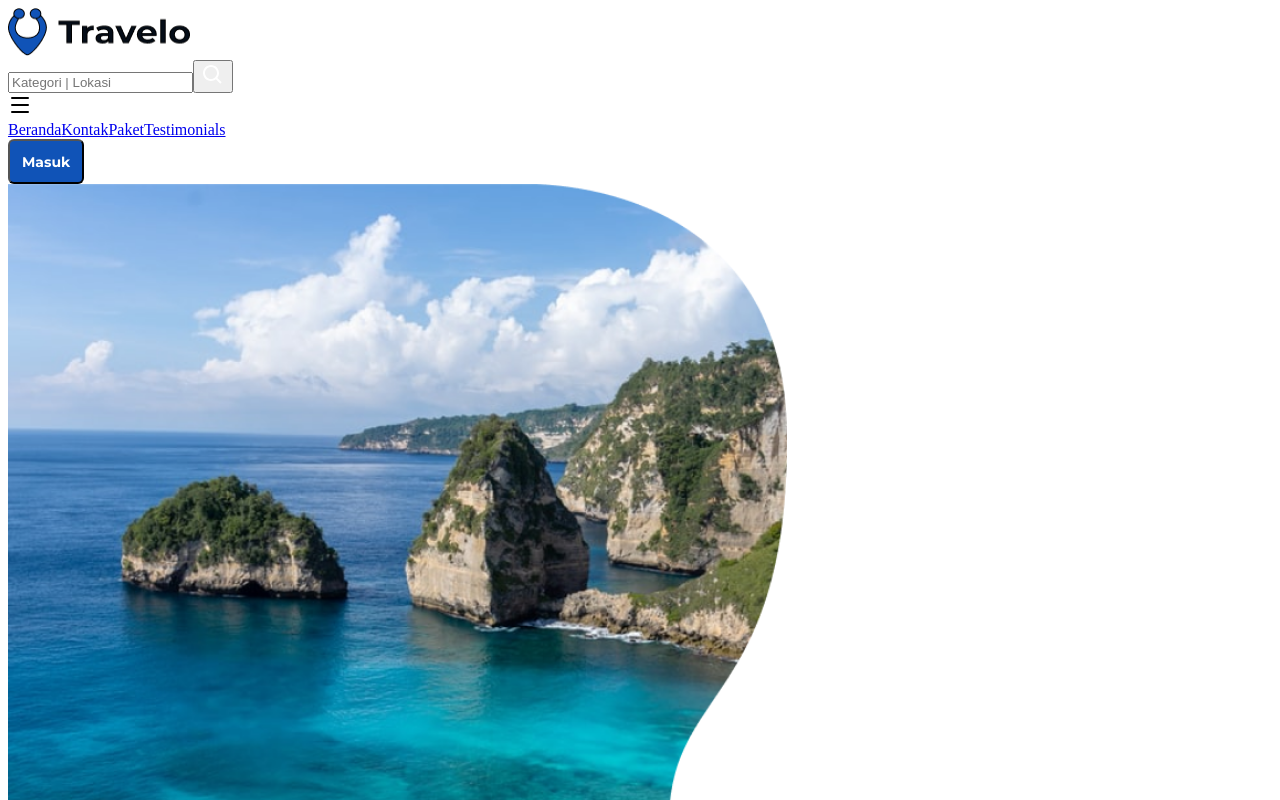
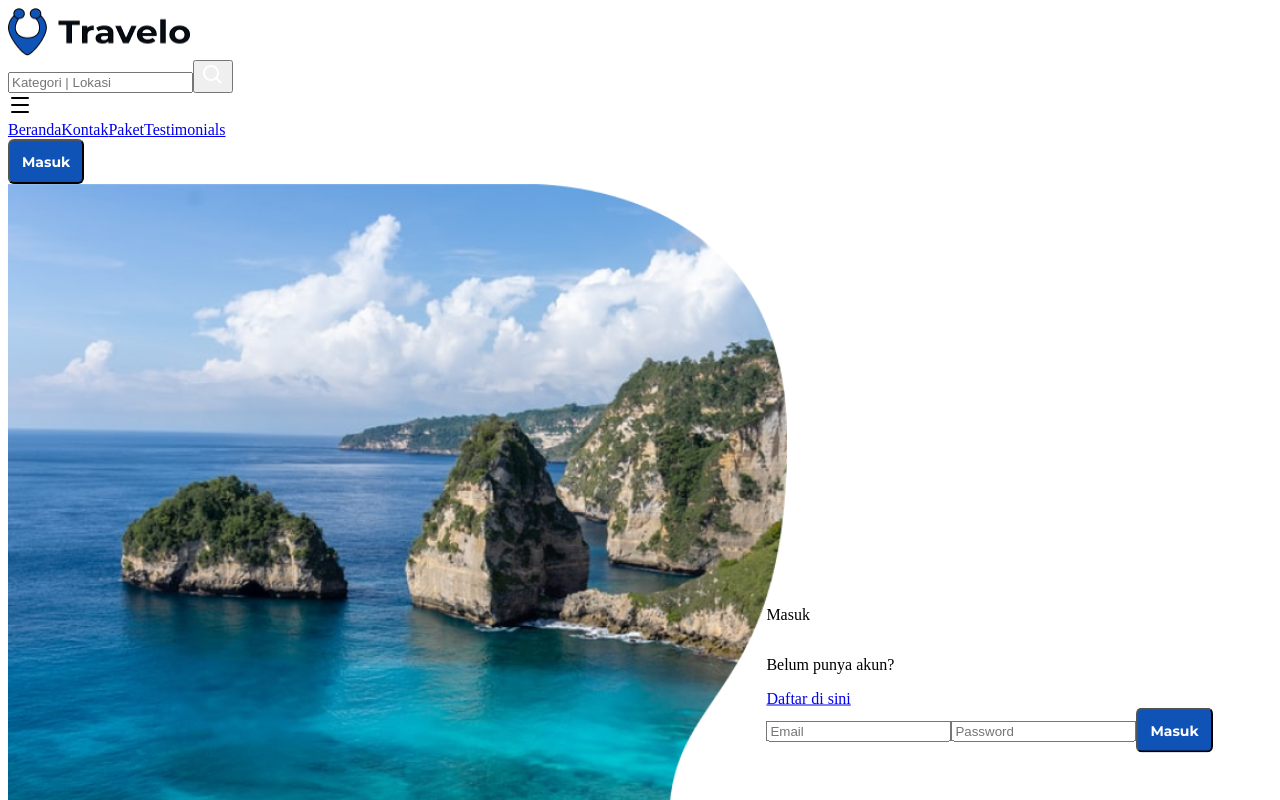
Before and after one commit to ahmadsanny2/travelo, a Next.js app: page /login in a window 1280 px wide. Shown: the top 800 px of the page. Built offline with nearby package versions, Linux system fonts and the light colour scheme.

Commit message:
Create formWrapper

```diff
--- a/src/containers/Login/Login.module.css
+++ b/src/containers/Login/Login.module.css
@@ -7,3 +7,12 @@
     background-repeat: no-repeat;
     background-size: contain;
 }
+
+.formWrapper{
+    @apply flex-1 flex flex-col;
+    position: absolute;
+    left: 60%;
+    top: 55%;
+    transform: translateY(-50%);
+    min-width: 393px;
+}
--- a/src/containers/Login/index.tsx
+++ b/src/containers/Login/index.tsx
@@ -1,11 +1,27 @@
 import Layout from "components/Layout"
 import styles from "./Login.module.css"
+import Button from "components/Button"
 
 const Login = () => {
     return (
         <Layout noFooter>
             <section className={styles.section}>
+                <div className={styles.formWrapper}>
+                    <p className="text-heading-3 font-label font-extrabold">Masuk</p>
 
+                    <div className="flex mt-3">
+                        <p className="text-heading-5 text-gray-50 font-semibold">Belum punya akun?</p>
+                        <a href="#" className="text-heading-5 text-blue-100 font-semibold ml-2 hover:underline">
+                            Daftar di sini
+                        </a>
+                    </div>
+
+                    <form action="" className="flex flex-col gap-5 mt-8">
+                        <input type="email" name="" id="" className="p-2" placeholder="Email" />
+                        <input type="password" name="" id="" className="p-2" placeholder="Password" />
+                        <Button>Masuk</Button>
+                        </form>
+                </div>
             </section>
         </Layout>
     )
```
